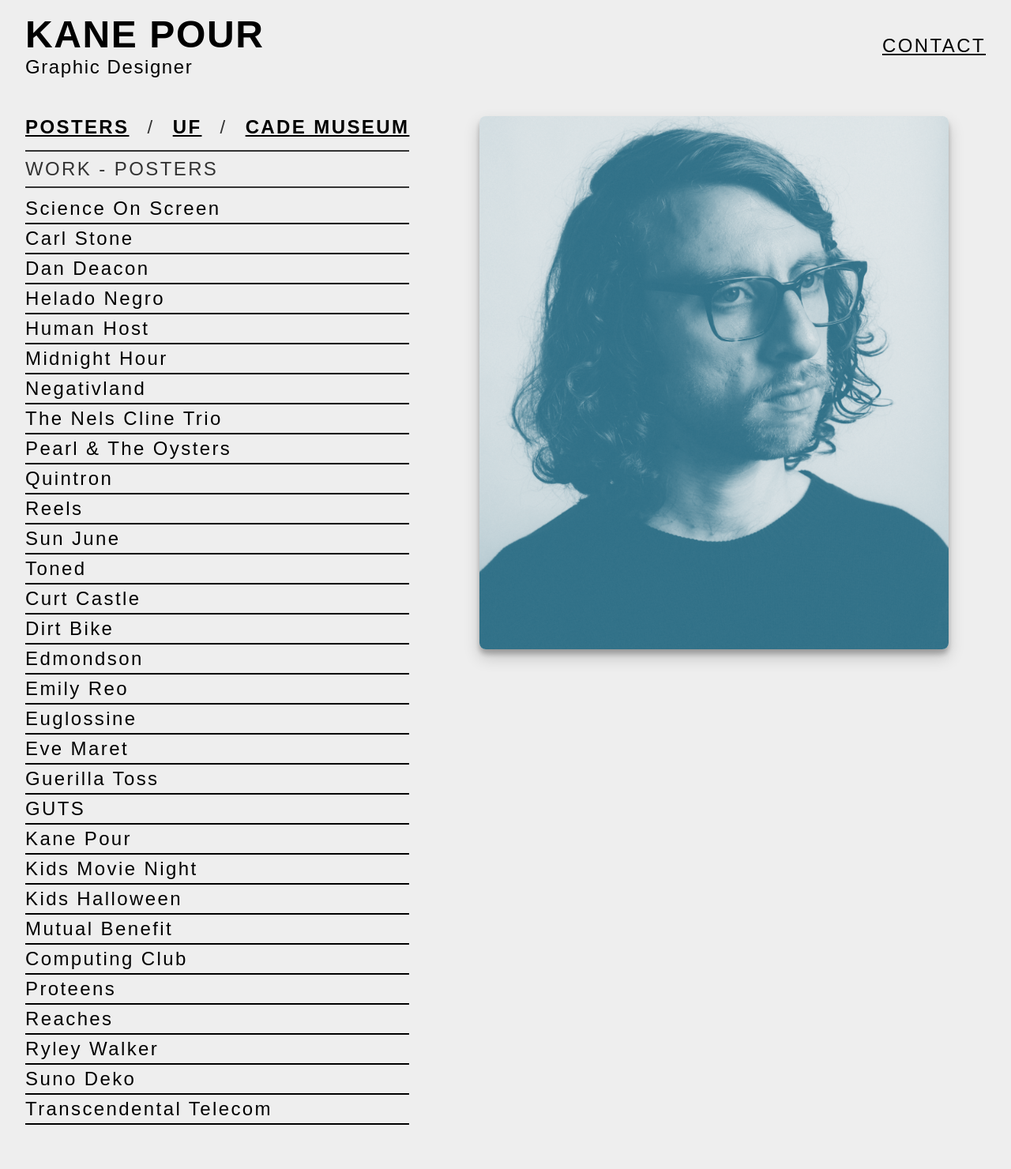
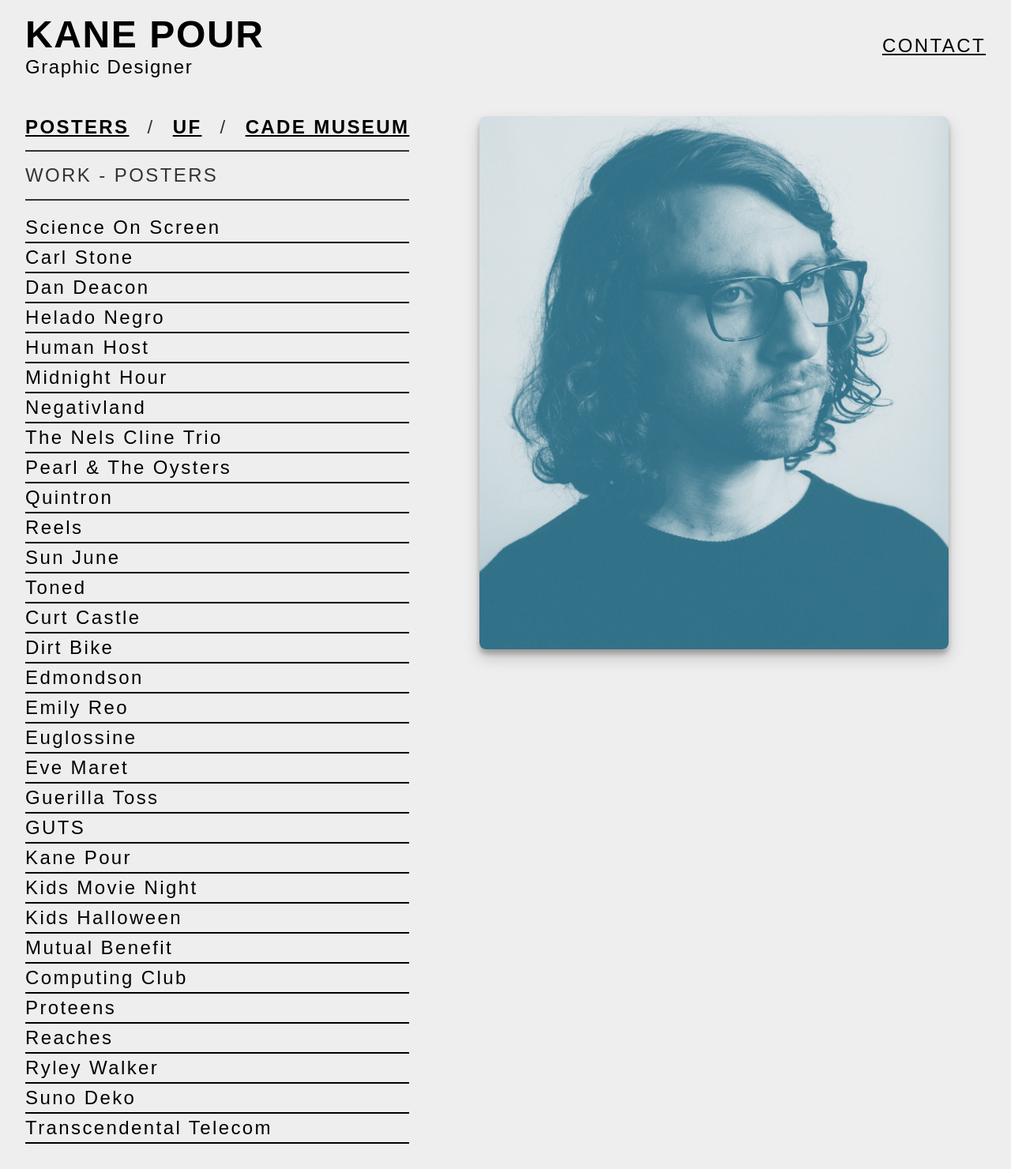
Before and after one commit to kpour988/kpour988.github.io, a Jekyll site: the page built from index.html, in a window 1280 px wide. Shown: the whole page at 79% size. Built offline with Jekyll 4.4.1, drawn with Linux system fonts in a browser that asks for light colours; some web fonts are replaced; before the commit the page ends 1456 px from its top, so only the background shows below that.

Commit message:
update page title margins

```diff
--- a/cade.html
+++ b/cade.html
@@ -14,7 +14,7 @@ title: "Kane Pour - Graphic Designer - Gainesville, FL"
       <span>/</span>
       <a class="link black fw6 underline" id="cade" href="/cade">Cade Museum</a>
     </div>
-    <p class="f3 w-100 bb bw1 mv2 pb2 ttu tracked transition-fade-right">
+    <p class="f3 w-100 bb bw1 mv3 pb3 ttu tracked transition-fade-right">
       work - cade
     </p>
     <div class="transition-fade-left">
--- a/index.html
+++ b/index.html
@@ -14,7 +14,7 @@ title: "Kane Pour - Graphic Designer - Gainesville, FL"
       <span>/</span>
       <a class="link black fw6 underline" id="cade" href="/cade">Cade Museum</a>
     </div>
-    <p class="f3 w-100 bb bw1 mv2 pb2 ttu tracked transition-fade-right">
+    <p class="f3 w-100 bb bw1 mv3 pb3 ttu tracked transition-fade-right">
       work - posters
     </p>
     <div class="transition-fade-left poster-container">
--- a/uf.html
+++ b/uf.html
@@ -14,7 +14,7 @@ title: "Kane Pour - Graphic Designer - Gainesville, FL"
       <span>/</span>
       <a class="link black fw6 underline" id="cade" href="/cade">Cade Museum</a>
     </div>
-    <p class="f3 w-100 bb bw1 mv2 pb2 ttu tracked transition-fade-right">
+    <p class="f3 w-100 bb bw1 mv3 pb3 ttu tracked transition-fade-right">
       work - UF
     </p>
     <div class="transition-fade-left">
```
Also changed, not shown: 3 other files.
